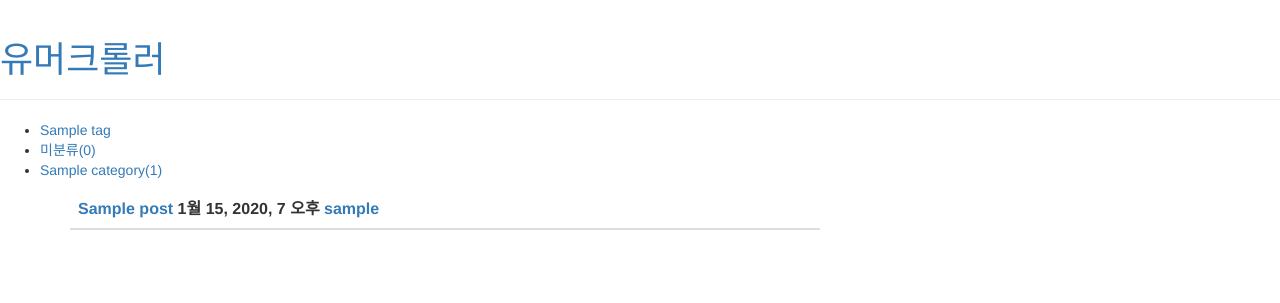
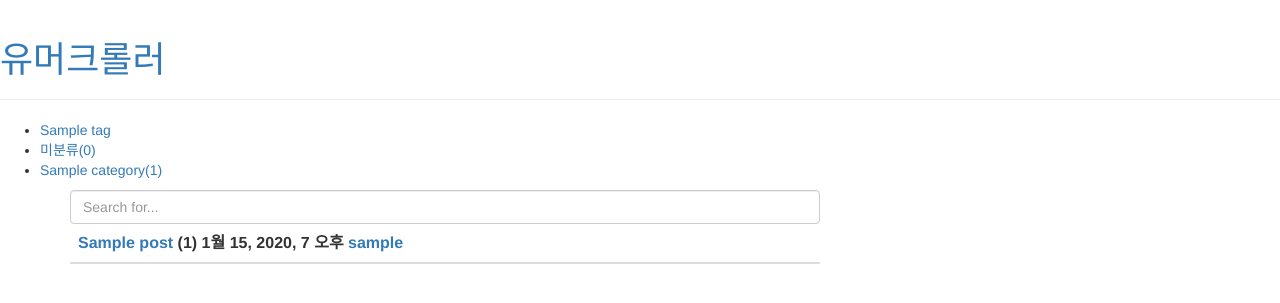
Before and after one commit to madebygenji/humorcrawler, a Django app: page /posts/ in a window 1280 px wide. Shown: the top 303 px of the page. Run offline with Django 3.2, Linux system fonts and the light colour scheme; tables that the repository leaves empty hold one stand-in row (values such as "Sample post"); lists and menus that the app fills with data are empty; some libraries are stand-ins or nearby versions.

Commit message:
search complete

```diff
--- a/config/settings.py
+++ b/config/settings.py
@@ -46,6 +46,8 @@ INSTALLED_APPS = [
     'posts',
     'markdownx',
     'crispy_forms',
+    'ckeditor',
+    'ckeditor_uploader',
 ]
 
 MIDDLEWARE = [
@@ -164,4 +166,7 @@ MARKDOWNX_MARKDOWN_EXTENSION_CONFIGS = {
 
 MARKDOWNX_MEDIA_PATH = datetime.now().strftime('markdownx/%Y/%m/%d')
 
+CKEDITOR_UPLOAD_PATH = datetime.now().strftime('markdownx/%Y/%m/%d')
+CKEDITOR_IMAGE_BACKEND = "pillow"
+
 CRYSPY_TEMPLATE_PACK = 'bootstrap4'
--- a/config/urls.py
+++ b/config/urls.py
@@ -14,6 +14,9 @@ Including another URLconf
     2. Add a URL to urlpatterns:  path('blog/', include('blog.urls'))
 """
 from django.contrib import admin
+from django.contrib.auth.decorators import login_required
+from ckeditor_uploader import views as views_ckeditor
+from django.views.decorators.cache import never_cache
 from django.urls import path, include
 from django.conf.urls.static import static
 from django.conf import settings
@@ -23,6 +26,9 @@ urlpatterns = [
     path('accounts/', include('allauth.urls')),
     path('posts/', include('posts.urls')),
     path('markdownx/', include('markdownx.urls')),
+    path('ckeditor/', include('ckeditor_uploader.urls')),
+    path('upload/', login_required(views_ckeditor.upload), name='ckeditor_upload'),
+    path('browse/', never_cache(login_required(views_ckeditor.browse)), name='ckeditor_browse'),
 ]
 
 
--- a/posts/models.py
+++ b/posts/models.py
@@ -2,6 +2,7 @@ from django.db import models
 from django.contrib.auth.models import User
 from markdownx.models import MarkdownxField
 from markdownx.utils import markdownify
+from ckeditor_uploader.fields import RichTextUploadingField
 
 
 # Create your models here.
@@ -47,7 +48,7 @@ class Post(TimeStampedModel):
     tags = models.ManyToManyField(Tag, blank=True)
     title = models.CharField(max_length=50)
     head_image = models.ImageField(upload_to='posts/%Y/%m/%d', blank=True, null=True)
-    content = MarkdownxField()
+    content = RichTextUploadingField(blank=True,null=True)
     author = models.ForeignKey(User, on_delete=models.CASCADE)
 
     def __str__(self):
--- a/posts/templates/posts/base.html
+++ b/posts/templates/posts/base.html
@@ -32,10 +32,23 @@
         <div class="content container">
             <div class="row">
                 <div class="col-md-8">
+                <input type="text" id="search-input" onkeyup="search_enter()" class="form-control" placeholder="Search for...">
                 {% block content %}
                 {% endblock %}
                 </div>
             </div>
         </div>
+        <script>
+            function search_post(){
+               var search_value = document.getElementById('search-input').value;
+               location.href="/posts/search/" + search_value + "/";
+            }
+
+            function search_enter(){
+                if (window.event.keyCode == 13){
+                    search_post();
+                }
+            }
+        </script>
     </body>
 </html>
--- a/posts/templates/posts/post_detail.html
+++ b/posts/templates/posts/post_detail.html
@@ -13,6 +13,9 @@
     <button type="button" onclick="location.href='{{ object.get_update_url }}'">
         Edit
     </button>
+    <button type="button" onclick="location.href='/posts/{{ object.pk }}/delete/'">
+        Delete
+    </button>
 </div>
 
 <form method="post" action="{{ object.get_absolute_url }}new_comment/">
@@ -23,6 +26,7 @@
     </button>
 </form>
 
+<p>댓글개수 : {{ post.comment_set.all.count }}</p>
 
 {% for comment in object.comment_set.all %}
     <div id="comment-id-{{ comment.pk }}">
--- a/posts/templates/posts/post_list.html
+++ b/posts/templates/posts/post_list.html
@@ -1,6 +1,7 @@
 {% extends 'posts/base.html' %}
 
-<h1>{% if category %} <small>:{{ category }}</small>{% endif %}</h1>
+<h1>{% if category %} <small class="text-muted">:{{ category }}</small>{% endif %}</h1>
+{% if search_info %}<small class="text-muted">:{{ search_info }}</small>{% endif %}
 
 {% if title %}
     {% block title %}{{ title }}{% endblock %}
@@ -21,6 +22,7 @@
         <tr>
             <th>
                 <a href="{{ p.get_absolute_url }}">{{ p.title }}</a>
+                ({{ p.comment_set.all.count }})
                 {{ p.updated }}
                 <a href="#">{{ p.author }}</a>
             </th>
@@ -28,5 +30,36 @@
     </thead>
     {% endfor %}
     </table>
+    {% if is_paginated %}
+    <ul class="pagination">
+        {% if page_obj.has_previous %}
+        <li class="page-item">
+            <a class="page-link" href="?page={{ page_obj.previous_page_number }}"
+                tabindex="-1">이전</a>
+        </li>
+        {% else %}
+        <li class="page-item disabled">
+            <a class="page-link" href="#" tabindex="-1">이전</a>
+        </li>
+        {% endif %}
+
+        {% for page in page_range %}
+        <li class="page-item {% if page == page_obj.number %} activate {% endif %}">
+            <a class="page-link" href="?page={{ page }}">{{ page }}</a>
+        </li>
+        {% endfor %}
+
+        {% if page_obj.has_next %}
+        <li class="page-item">
+            <a class="page-link"
+                href="?page={{ page_obj.next_page_number }}">다음</a>
+        </li>
+        {% else %}
+        <li class="page-item disabled">
+            <a class="page-link" href="#">다음</a>
+        </li>
+        {% endif %}
+    </ul>
+{% endif %}
 </div>
 {% endblock %}
--- a/posts/urls.py
+++ b/posts/urls.py
@@ -19,10 +19,12 @@ from . import views
 urlpatterns = [
     path('tag/<str:slug>/', views.PostListByTag.as_view()),
     path('category/<str:slug>/', views.PostListByCategory.as_view()),
+    path('search/<str:q>/', views.PostSearch.as_view()),
     path('', views.PostList.as_view()),
     path('create/', views.PostCreate.as_view()),
     path('<int:pk>/', views.PostDetail.as_view()),
     path('<int:pk>/update/', views.PostUpdate.as_view()),
+    path('<int:pk>/delete/', views.delete_post),
     path('<int:pk>/new_comment/', views.new_comment),
     path('update_comment/<int:pk>/', views.CommentUpdate.as_view()),
     path('delete_comment/<int:pk>/', views.delete_comment),
--- a/posts/views.py
+++ b/posts/views.py
@@ -1,6 +1,8 @@
 from django.views.generic import ListView, DetailView, UpdateView, CreateView
 from django.contrib.auth.mixins import LoginRequiredMixin
 from django.shortcuts import redirect
+from django.core.paginator import Paginator
+from django.db.models import Q
 from .models import Post, Category, Tag, Comment
 from .forms import CommentForm
 
@@ -8,6 +10,8 @@ from .forms import CommentForm
 # Create your views here.
 class PostList(ListView):
     model = Post
+    paginate_by = 10
+    ordering = 'created'
 
     def get_queryset(self):
         return Post.objects.order_by('-created')
@@ -18,11 +22,27 @@ class PostList(ListView):
         context['tag_list'] = Tag.objects.all()
         context['posts_without_category'] = Post.objects.filter(category=None).count()
 
+        paginator = context['paginator']
+        page_numbers_range = 5
+        max_index = len(paginator.page_range)
+
+        page = self.request.GET.get('page')
+        current_page = int(page) if page else 1
+
+        start_index = int((current_page - 1) / page_numbers_range) * page_numbers_range
+        end_index = start_index + page_numbers_range
+        if end_index >= max_index:
+            end_index = max_index
+
+        page_range = paginator.page_range[start_index:end_index]
+        context['page_range'] = page_range
+
         return context
 
 
 class PostDetail(DetailView):
     model = Post
+
 
     def get_context_data(self, *, object_list=None, **kwargs):
         context = super(PostDetail, self).get_context_data(**kwargs)
@@ -69,6 +89,28 @@ class PostCreate(LoginRequiredMixin, CreateView):
         context['tag_list'] = Tag.objects.all()
         context['posts_without_category'] = Post.objects.filter(category=None).count()
 
+        return context
+
+
+def delete_post(request, pk):
+    post = Post.objects.get(pk=pk)
+
+    if request.user == post.author:
+        post.delete()
+        return redirect('/posts/')
+    else:
+        raise PermissionError('Post 삭제 권한이 없습니다.')
+
+
+class PostSearch(PostList):
+    def get_queryset(self):
+        q = self.kwargs['q']
+        object_list = Post.objects.filter(Q(title__contains=q))
+        return object_list
+
+    def get_context_data(self, *, object_list=None, **kwargs):
+        context = super(PostSearch, self).get_context_data()
+        context['search_info'] = 'Search: "{}"'.format(self.kwargs['q'])
         return context
 
 
```
Also changed, not shown: _media/markdownx/2021/10/20/2021/10/20/paul.jpg (added), _media/markdownx/2021/10/20/2021/10/20/paul_thumb.jpg (added), posts/migrations/0013_auto_20211020_1359.py (added).
